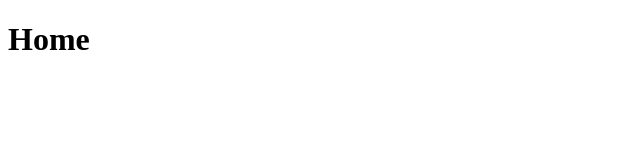
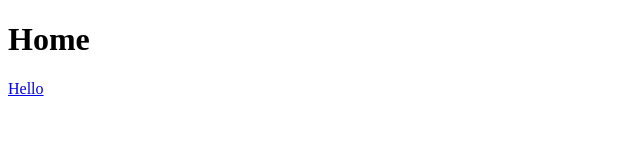
Before and after one commit to afzalkhan2/Mywebsite2, a plain HTML site: page Home/home.html in a window 1280 px wide. Shown: the full height of the page, 0-640 px from the left. Drawn offline with Linux system fonts and the light colour scheme.

Commit message:
Upload file

```diff
--- a/Home/home.html
+++ b/Home/home.html
@@ -7,5 +7,6 @@
 </head>
 <body>
     <h1>Home </h1>
+    <a href="../index.html"> Hello  </a>
 </body>
 </html>
```
